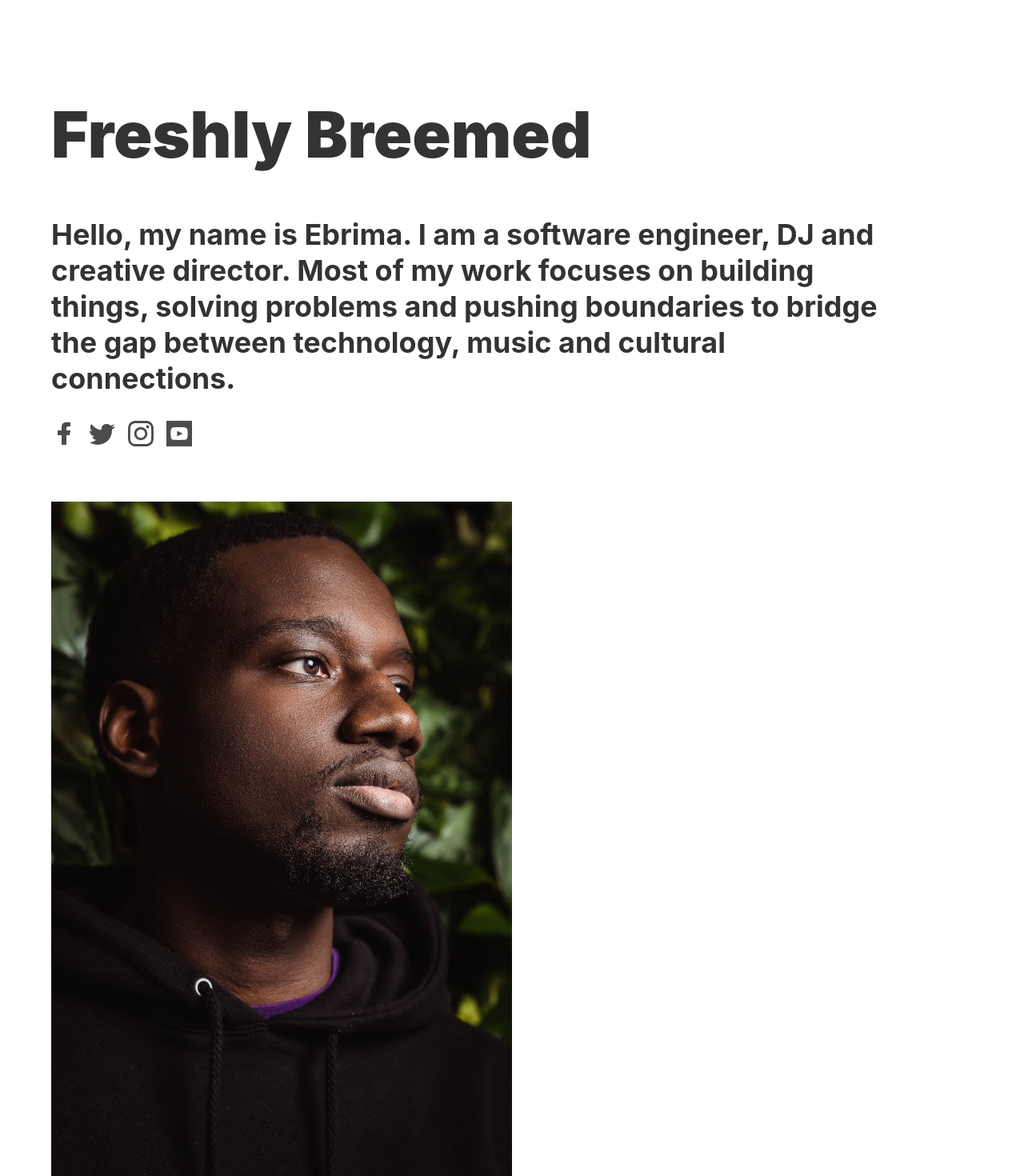
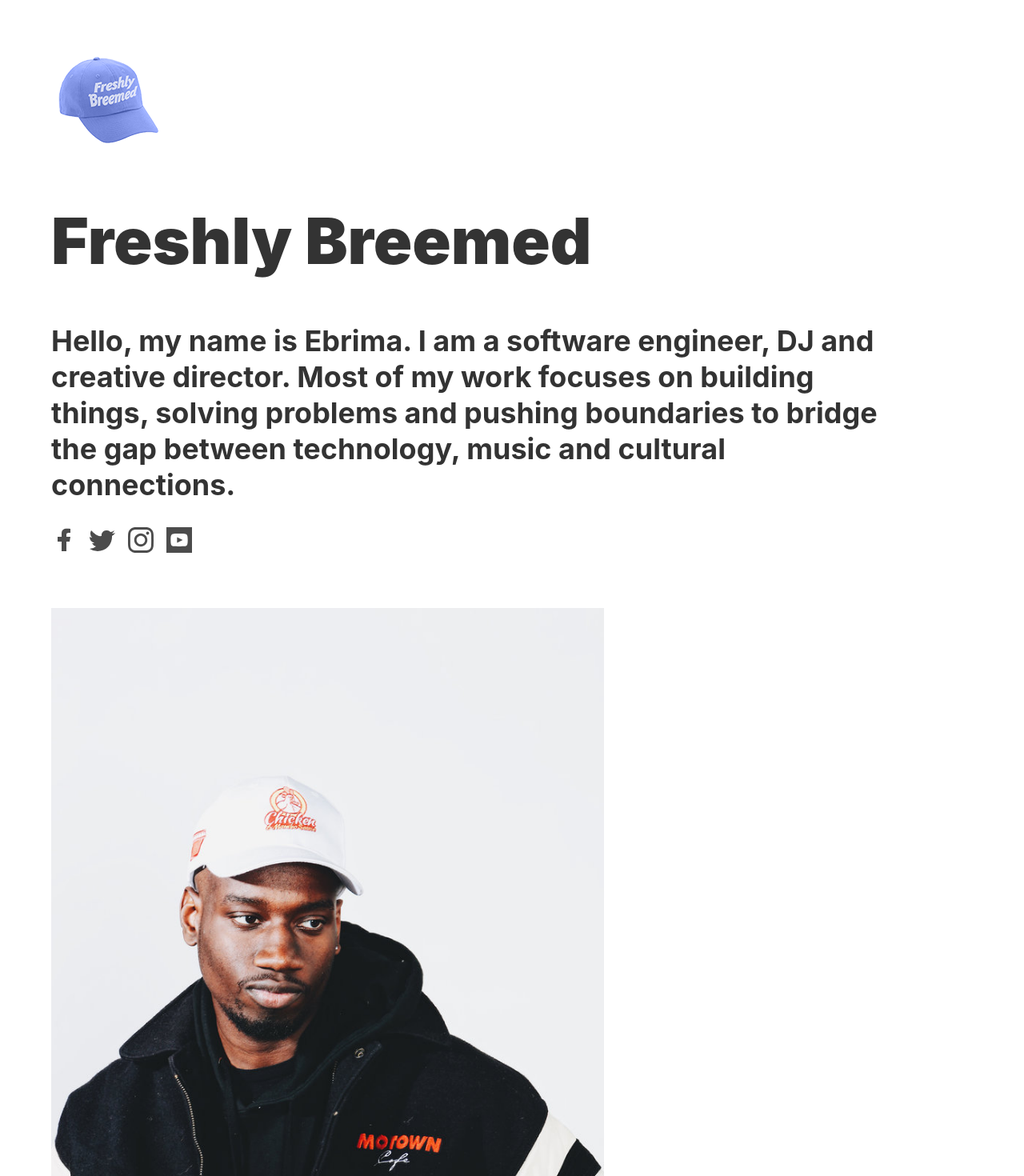
Before and after one commit to freshlybreemed/freshlybreemed, a Next.js app: page / in a window 1280 px wide. Shown: the top 1470 px of the page at 80% size. Built offline with nearby package versions, Linux system fonts and the light colour scheme.

Commit message:
freshly icon + othello flick homepage

```diff
--- a/pages/index.js
+++ b/pages/index.js
@@ -14,6 +14,7 @@ const Home = () => (
       <article class="helvetica pb5">
         <header class="vh-100 dt w-100">
           <div class="dtc pt5 v-mid cover ph3 ph4-m ph5-l">
+            <img src="/static/img/freshy-144.png" />
             <h1 class="f2 f-subheadline-l f-subheadline-ns  measure lh-title fw9">
               Freshly Breemed
             </h1>
@@ -84,7 +85,7 @@ const Home = () => (
                 </svg>
               </a>
             </div>
-            <img class="w-50" src="/static/img/youtube.jpg" />
+            <img class="w-60" src="/static/img/othello-shot.jpg" />
           </div>
         </header>
         <header class="vh-100 dt w-100">
```
Also changed, not shown: public/static/img/othello-shot.jpg (added).
